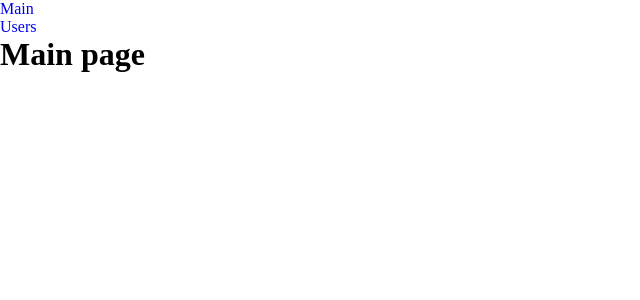
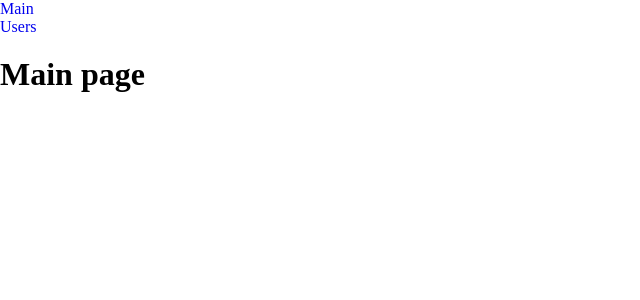
Before and after one commit to Olegborodko/nextStart, a Next.js app: page / in a window 1280 px wide. Shown: the top 300 px of the page, without its empty margins (0-640 px from the left). Built offline with nearby package versions, Linux system fonts and the light colour scheme.

Commit message:
container for many pages

```diff
--- /dev/null
+++ b/components/MainContainer.js
@@ -0,0 +1,23 @@
+import Head from "next/head";
+import A from "./A";
+
+const MainContainer = ({ children, keywords }) => {
+  return (
+    <>
+      <Head>
+        <title>Main page</title>
+        <meta keywords={"next start, meta tag" + keywords}></meta>
+      </Head>
+      <div className="navBar">
+        <A href="/" text="Main" />
+        <br />
+        <A href="/users" text="Users" />
+      </div>
+      <div>
+        {children}
+      </div>
+    </>
+  )
+};
+
+export default MainContainer;
--- a/pages/index.js
+++ b/pages/index.js
@@ -1,20 +1,10 @@
-import Head from "next/head";
-import A from "../components/A";
+import MainContainer from "../components/MainContainer";
 
 const Index = () => {
   return (
-    <>
-      <Head>
-        <title>Main page</title>
-        <meta keywords="next start, meta tag"></meta>
-      </Head>
-      <div className="navBar">
-        <A href="/" text="Main" />
-        <br />
-        <A href="/users" text="Users" />
-      </div>
+    <MainContainer>
       <h1>Main page</h1>
-    </>
+    </MainContainer>
   );
 };
 
--- a/pages/users/[id].js
+++ b/pages/users/[id].js
@@ -1,14 +1,16 @@
 import { useRouter } from "next/router"
+import MainContainer from "../../components/MainContainer";
 
 export default function ({ user }) {
   const { query } = useRouter();
 
   return (
-    <>
+    <MainContainer keywords={user.title}>
+      <h1>User</h1>
       page id - {query.id}
       <br /><br />
       {user.title}
-    </>
+    </MainContainer>
   )
 }
 
--- a/styles/A.module.css
+++ b/styles/A.module.css
@@ -1,3 +1,7 @@
 .link{
   text-decoration: none;
 }
+
+.navBar{
+  padding-bottom: 20px;
+}
--- a/styles/global.css
+++ b/styles/global.css
@@ -3,3 +3,7 @@
   padding: 0;
   box-sizing: border-box;
 }
+
+.navBar {
+  padding-bottom: 20px;
+}
```
Also changed, not shown: pages/users.js (+4 -4 lines).
